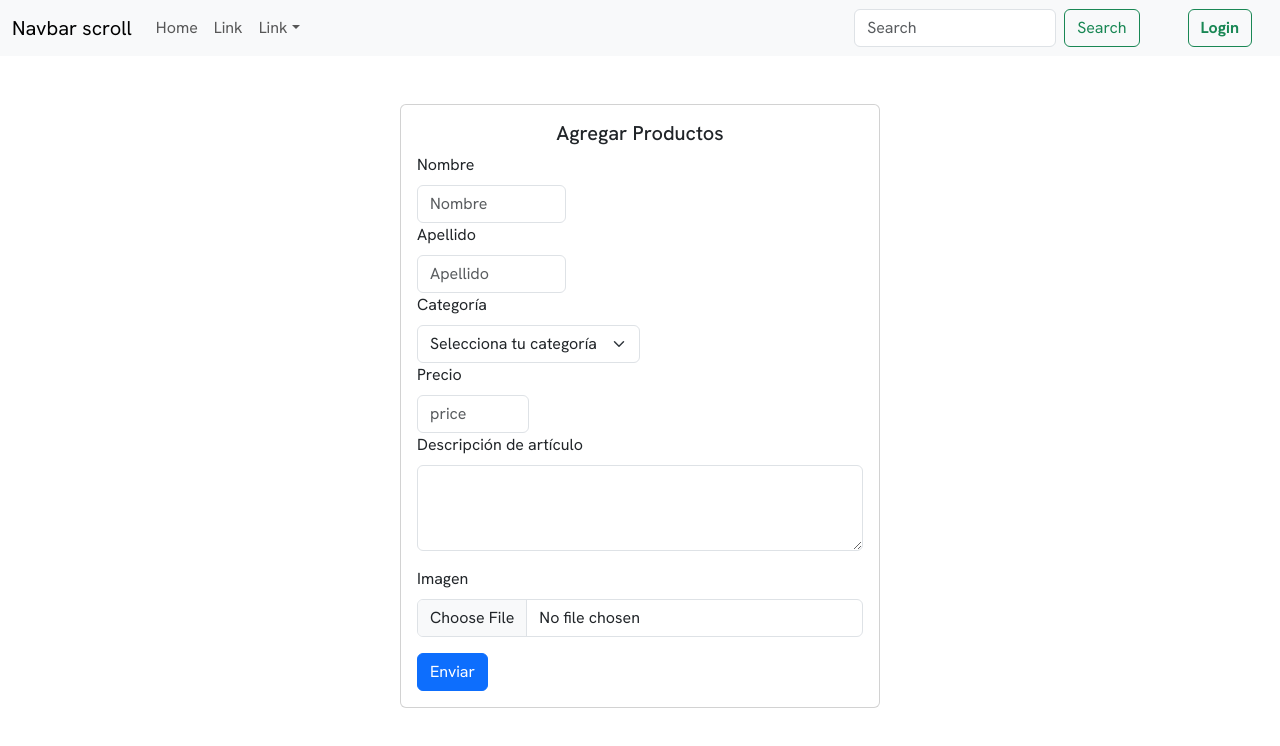
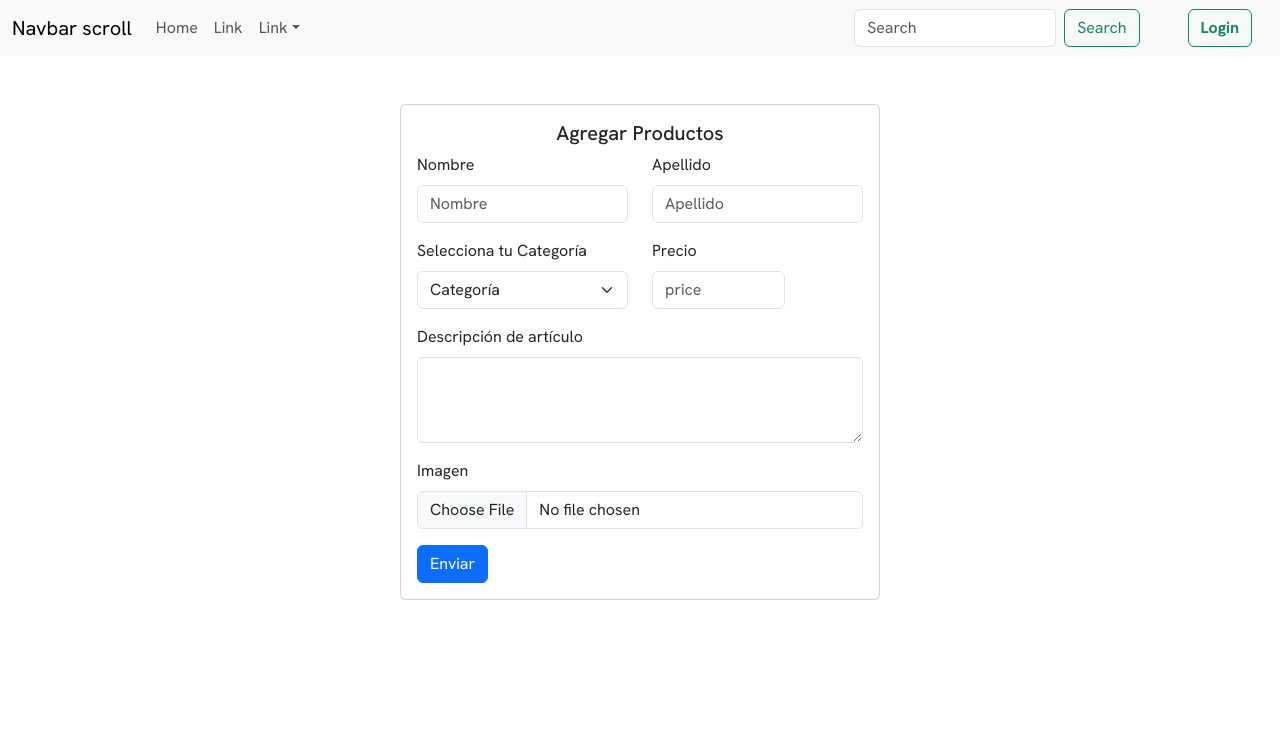
Before and after one commit to MNblue/Proyecto5, a React (Vite) app in the folder MarketPlace/: page /admin in a window 1280 px wide. Shown: the top 746 px of the page. Built offline with nearby package versions, Linux system fonts and the light colour scheme.

Commit message:
formulary changes

```diff
--- a/MarketPlace/package.json
+++ b/MarketPlace/package.json
@@ -10,6 +10,8 @@
     "preview": "vite preview"
   },
   "dependencies": {
+    "@cloudinary/react": "^1.13.0",
+    "@cloudinary/url-gen": "^1.16.1",
     "axios": "^1.6.7",
     "bootstrap": "^5.3.2",
     "formik": "^2.4.5",
--- a/MarketPlace/src/components/formAddProduct/FormAddProduct.jsx
+++ b/MarketPlace/src/components/formAddProduct/FormAddProduct.jsx
@@ -7,6 +7,7 @@ import Col from "react-bootstrap/Col";
 import Form from "react-bootstrap/Form";
 import * as formik from "formik";
 import * as yup from "yup";
+import React, { useState } from 'react';
 
 function FormAddProduct() {
   const { Formik } = formik;
@@ -15,10 +16,13 @@ function FormAddProduct() {
     firstName: yup.string().required("El nombre es requerido"),
     lastName: yup.string().required("El apellido es requerido"),
     category: yup.string().required("La categoría es requerida"),
-    price: yup.string().required("El precio es requerido"),
+    price: yup.number().required("Solo valores numéricos"),
     description: yup.string().required("La descripción es requerida"),
     file: yup.mixed().required("La imagen es requerida"),
   });
+
+
+
 
   return (
     <Container className="d-flex justify-content-center mt-5 mb-5">
@@ -53,9 +57,10 @@ function FormAddProduct() {
                   isSubmitting,
                 }) => (
                   <Form noValidate onSubmit={handleSubmit}>
+                    <Row className="mb-3">
                     <Form.Group
                       as={Col}
-                      md="4"
+                      md="6"  sm="4"
                       controlId="validationFormik101"
                       className="position-relative"
                     >
@@ -76,7 +81,7 @@ function FormAddProduct() {
                     {/* ... */}
                     <Form.Group
                       as={Col}
-                      md="4"
+                      md="6" sm="4"
                       controlId="validationFormik102"
                       className="position-relative"
                     >
@@ -94,13 +99,17 @@ function FormAddProduct() {
                         {errors.lastName}
                       </Form.Control.Feedback>
                     </Form.Group>
+                    </Row>
+                    <Row className="mb-3">
                     <Form.Group
                       as={Col}
                       md="6"
                       controlId="validationFormik103"
-                      className="position-relative"
-                    >
-                      <Form.Label>Categoría</Form.Label>
+                      className="position-relative">
+
+
+
+                      <Form.Label>Selecciona tu Categoría</Form.Label>
                       <Form.Select
                         name="category"
                         value={values.category}
@@ -108,7 +117,7 @@ function FormAddProduct() {
                         onBlur={handleBlur}
                         isInvalid={touched.category && !!errors.category}
                       >
-                        <option>Selecciona tu categoría</option>
+                        <option>Categoría</option>
                         <option value="De la huerta a la mesa">
                           De la huerta a la mesa
                         </option>
@@ -119,15 +128,16 @@ function FormAddProduct() {
                         {errors.category}
                       </Form.Control.Feedback>
                     </Form.Group>
+
                     <Form.Group
                       as={Col}
-                      md="3"
+                      md="4"
                       controlId="validationFormik104"
                       className="position-relative">
 
                       <Form.Label>Precio</Form.Label>
                       <Form.Control
-                        type="text"
+                        type="number"
                         placeholder="price"
                         name="price"
                         value={values.price}
@@ -139,7 +149,7 @@ function FormAddProduct() {
                         {errors.price}
                       </Form.Control.Feedback>
                     </Form.Group>
-
+                    </Row>
                     <Form.Group
                       className="mb-3"
                       controlId="exampleForm.ControlTextarea1">
```
Also changed, not shown: 1 other file (tests, documents, lock files or other folders).
